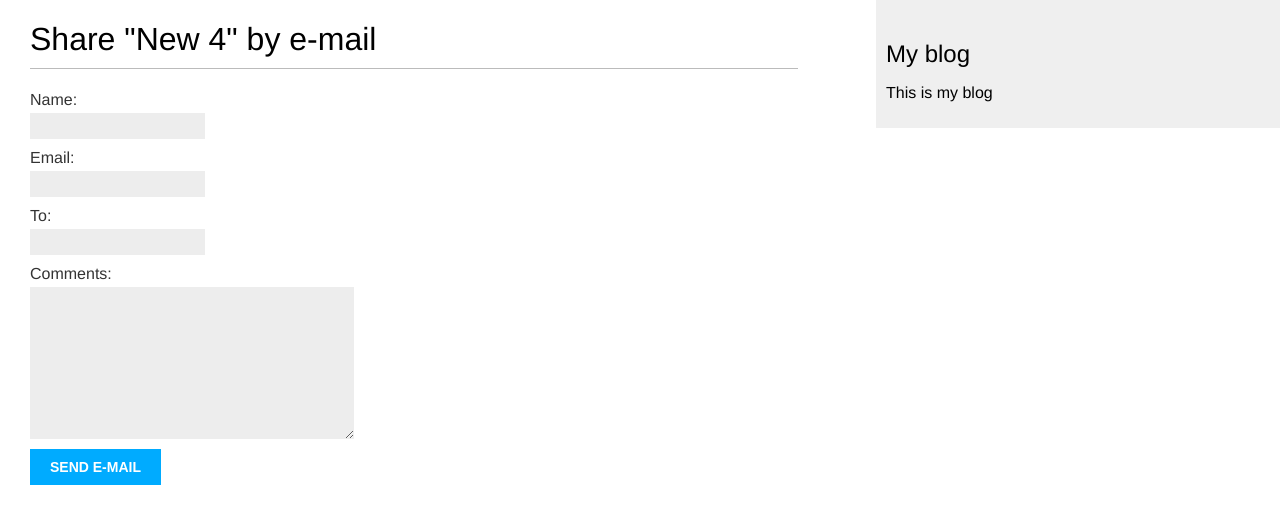
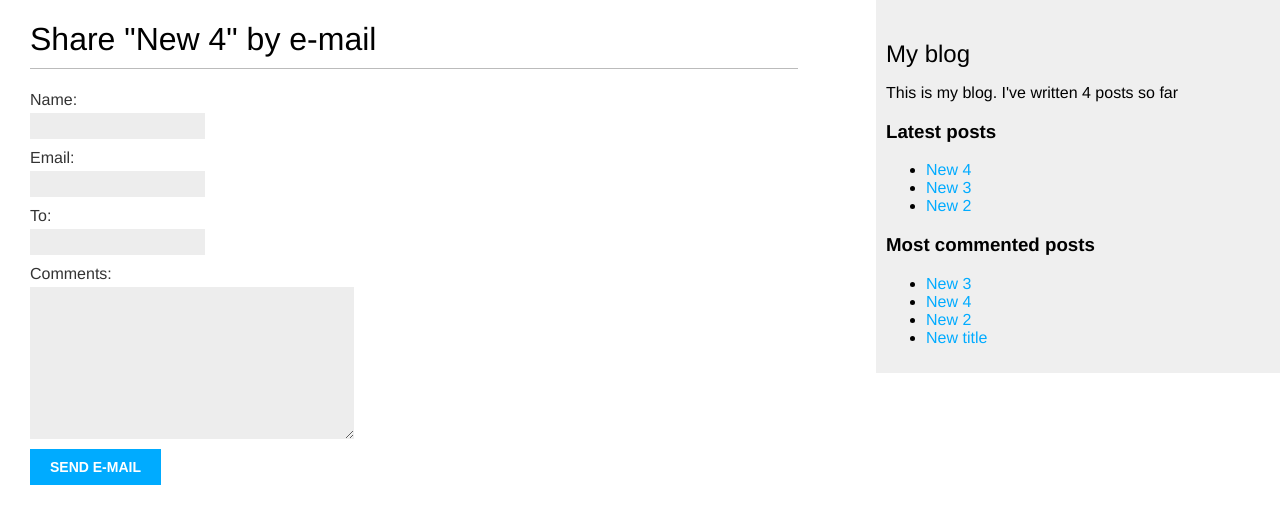
Before and after one commit to Hellsk/MyBlogDjango, a Django app: page /blog/5/share/ in a window 1280 px wide. Shown: the top 524 px of the page. Run offline with Django 3.2, Linux system fonts and the light colour scheme; data comes from the database, SQL or seed files in the repository; parts of the project's set-up code (start-up, migrations or seed data) failed here and were passed over.

Commit message:
Template tags
Create template tags for my blog

```diff
--- a/blog/templates/blog/base.html
+++ b/blog/templates/blog/base.html
@@ -1,4 +1,5 @@
 {% load static %}
+{% load blog_tags %}
 <!DOCTYPE html>
 <html lang="en">
 <head>
@@ -12,7 +13,18 @@
     </div>
     <div id="sidebar">
         <h2>My blog</h2>
-        <p>This is my blog</p>
+        <p>This is my blog. I've written {% total_posts %} posts so far</p>
+
+        <h3>Latest posts</h3>
+        {% show_latest_posts 3 %}
+
+        <h3>Most commented posts</h3>
+        {% get_most_commented_posts as most_commented_posts %}
+        <ul>
+         {% for post in most_commented_posts %}
+         <li><a href="{{ post.get_absolute_url }}">{{ post.title }}</a></li>
+         {% endfor %}
+        </ul>
     </div>
 </body>
 </html>
--- /dev/null
+++ b/blog/templates/blog/post/latest_posts.html
@@ -0,0 +1,5 @@
+<ul>
+ {% for post in latest_posts %}
+ <li><a href="{{ post.get_absolute_url }}">{{ post.title }}</a></li>
+ {% endfor %}
+</ul>
--- /dev/null
+++ b/blog/templatetags/blog_tags.py
@@ -0,0 +1,20 @@
+from django import template
+from ..models import Post
+from django.db.models import Count
+
+register = template.Library()
+
+@register.simple_tag
+def total_posts():
+    return Post.published.count()
+
+
+@register.inclusion_tag('blog/post/latest_posts.html')
+def show_latest_posts(count=5):
+    latest_posts = Post.published.order_by('-publish')[:count]
+    return {'latest_posts': latest_posts}
+
+
+@register.simple_tag
+def get_most_commented_posts(count=5):
+    return Post.published.annotate(total_comments=Count('comments')).order_by('-total_comments')[:count]
```
Also changed, not shown: blog/templatetags/__init__.py (added).
